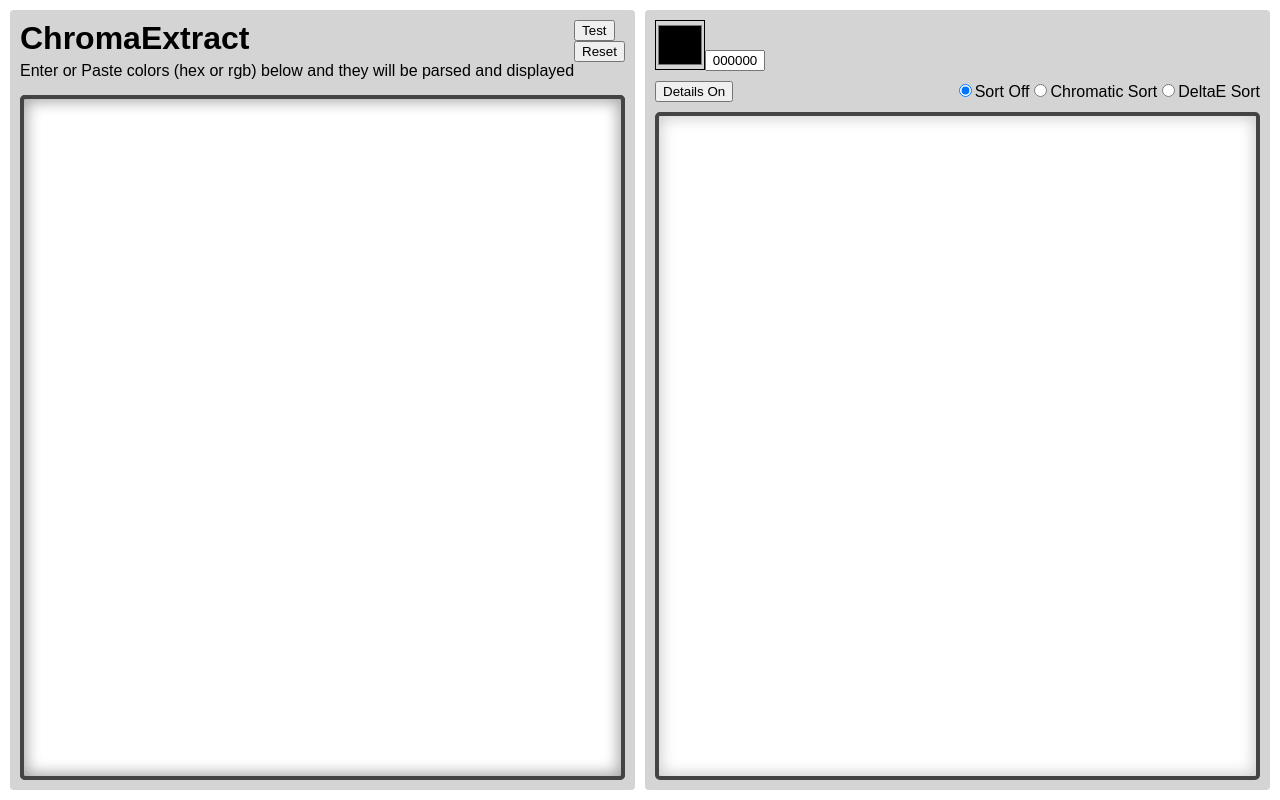
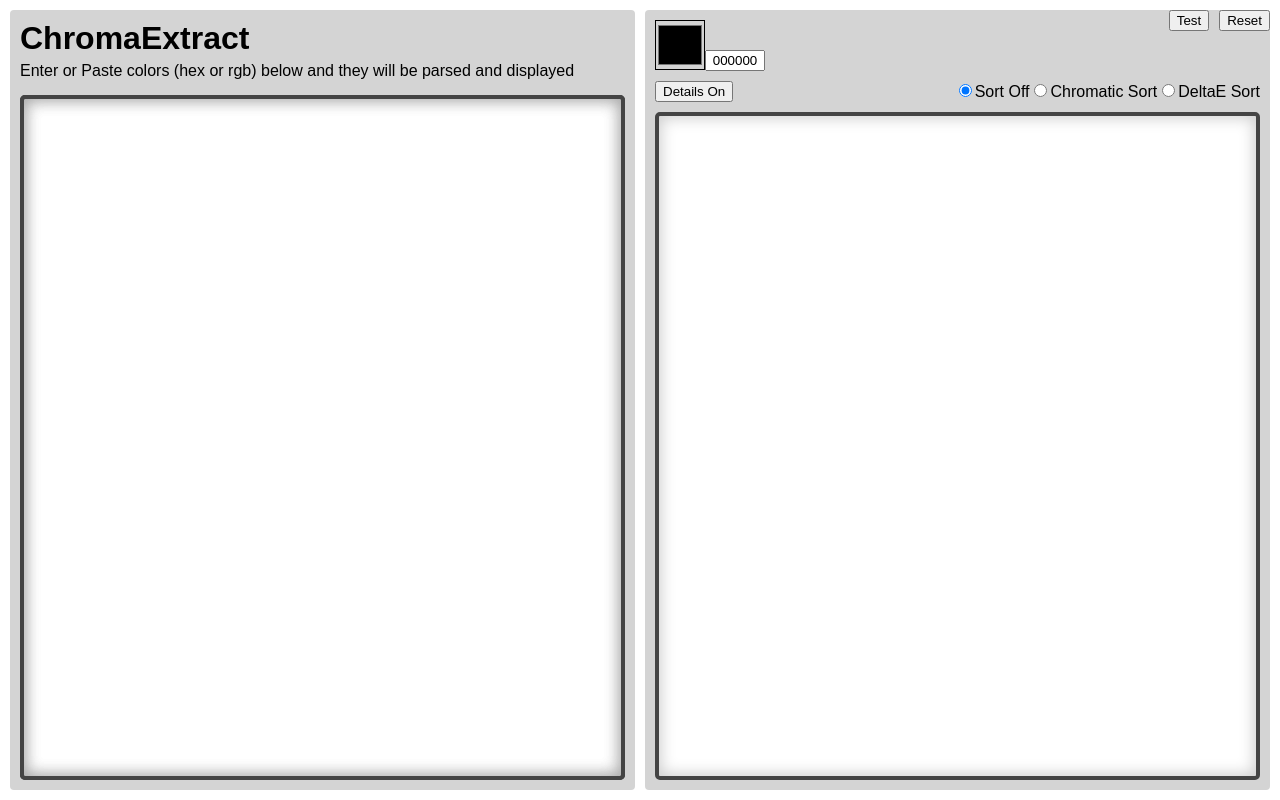
Before and after one commit to TravisL12/compare_colors, a React (Create React App) app: page / in a window 1280 px wide. Built offline with nearby package versions, Linux system fonts and the light colour scheme.

Commit message:
move test

```diff
--- a/src/components/App.js
+++ b/src/components/App.js
@@ -3,16 +3,33 @@ import ColorGrid from "./ColorGrid";
 import Color from "../models/color";
 import { matchColors } from "../utilities/color-utils";
 import { uniqBy } from "lodash";
-import { SApp } from "../styles/App.style";
+import { SApp, SFlex } from "../styles/App.style";
 import ColorInput from "./ColorInput";
+import { test } from "../testData";
+import styled from "styled-components";
+
+const TestContainer = styled.div`
+  position: absolute;
+  right: 10px;
+  z-index: 10000;
+`;
 
 const App = () => {
   const [colorInput, setColorInput] = useState("");
   const [colors, setColors] = useState([]);
 
-  useEffect(() => {
-    parseColors();
-  }, [colorInput]);
+  const updateTextArea = ({ target: { value } }) => {
+    setColorInput(value);
+  };
+
+  const testColors = () => {
+    setColorInput(test);
+  };
+
+  const resetColorDisplay = () => {
+    setColorInput("");
+    setColors([]);
+  };
 
   const parseColors = useCallback(() => {
     const parsedColors = matchColors(colorInput.toLowerCase());
@@ -34,13 +51,20 @@ const App = () => {
     setColors(matchedColors);
   }, [colorInput]);
 
+  useEffect(parseColors, [colorInput]);
+
   return (
     <SApp>
+      <TestContainer>
+        <SFlex gap={10}>
+          <button onClick={testColors}>Test</button>
+          <button onClick={resetColorDisplay}>Reset</button>
+        </SFlex>
+      </TestContainer>
       <ColorInput
         colors={colors}
         colorInput={colorInput}
-        setColorInput={setColorInput}
-        setColors={setColors}
+        onTextChange={updateTextArea}
       />
       <ColorGrid colors={uniqBy(colors, (x) => x.rgbString)} />
     </SApp>
--- a/src/components/ColorInput.js
+++ b/src/components/ColorInput.js
@@ -1,26 +1,12 @@
 import React, { useRef, useMemo } from "react";
-import { test } from "../testData";
 import { H1, SColumn, SFlex, STextAreaDisplay } from "../styles/App.style";
 import { highlightRegex, matchRegex } from "../utilities/color-utils";
 import { browserColorsByName } from "../browserColorsList";
 import { distanceChromatic } from "../utilities/distance-utils";
 
-const ColorInput = ({ colors, colorInput, setColorInput, setColors }) => {
+const ColorInput = ({ colors, colorInput, onTextChange }) => {
   const highlightRef = useRef();
   const textRef = useRef();
-
-  const updateTextArea = ({ target: { value } }) => {
-    setColorInput(value);
-  };
-
-  const testColors = () => {
-    setColorInput(test);
-  };
-
-  const resetColorDisplay = () => {
-    setColorInput("");
-    setColors([]);
-  };
 
   const updateScroll = (event) => {
     highlightRef.current.scrollTop = event.target.scrollTop;
@@ -79,10 +65,6 @@ const ColorInput = ({ colors, colorInput, setColorInput, setColors }) => {
             displayed
           </p>
         </div>
-        <SFlex column>
-          <button onClick={testColors}>Test</button>
-          <button onClick={resetColorDisplay}>Reset</button>
-        </SFlex>
       </SFlex>
       <STextAreaDisplay>
         <div ref={highlightRef} className="color-highlight-layer">
@@ -92,7 +74,7 @@ const ColorInput = ({ colors, colorInput, setColorInput, setColors }) => {
           ref={textRef}
           onScroll={updateScroll}
           className="color-textarea"
-          onChange={updateTextArea}
+          onChange={onTextChange}
           value={colorInput}
           spellCheck="false"
         />
```
